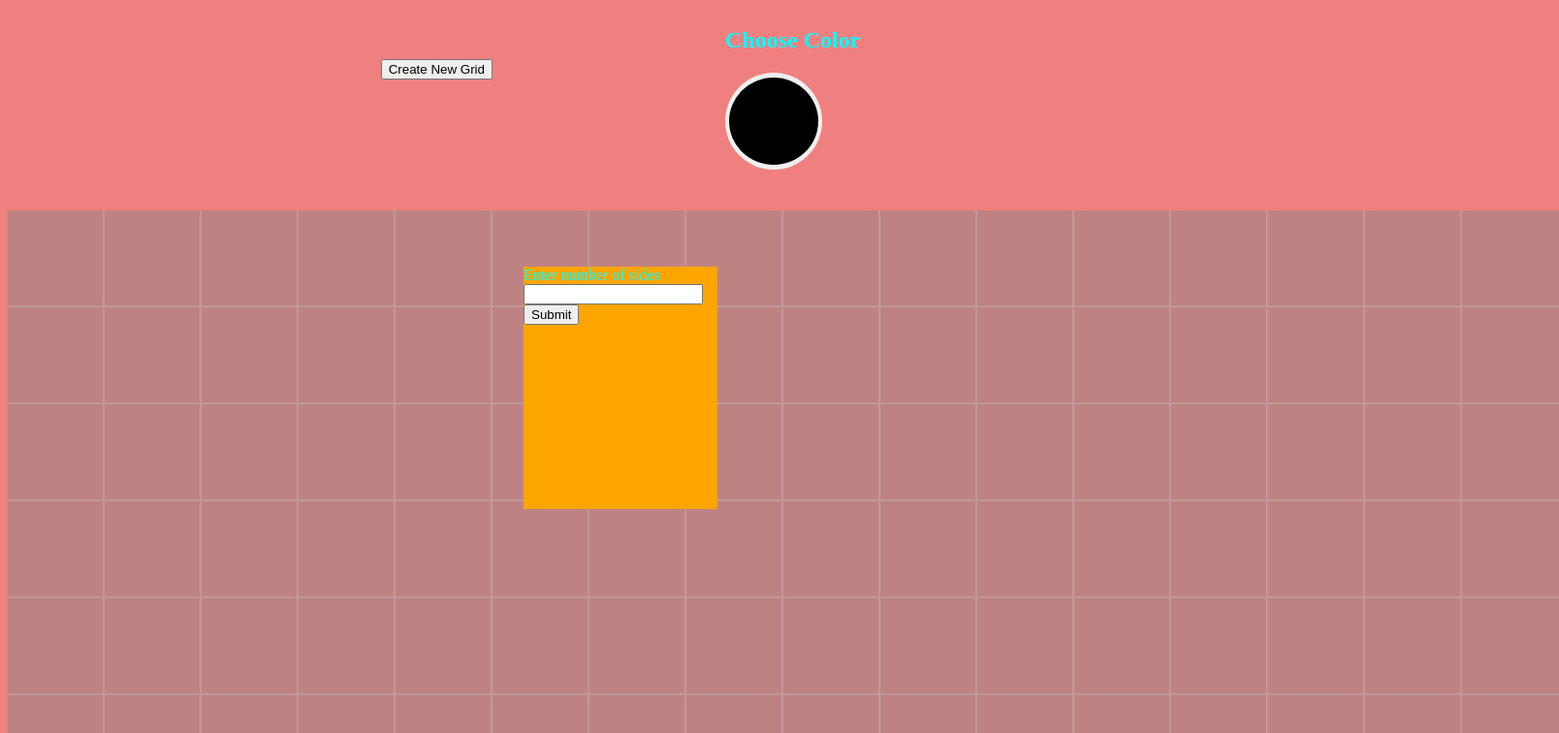
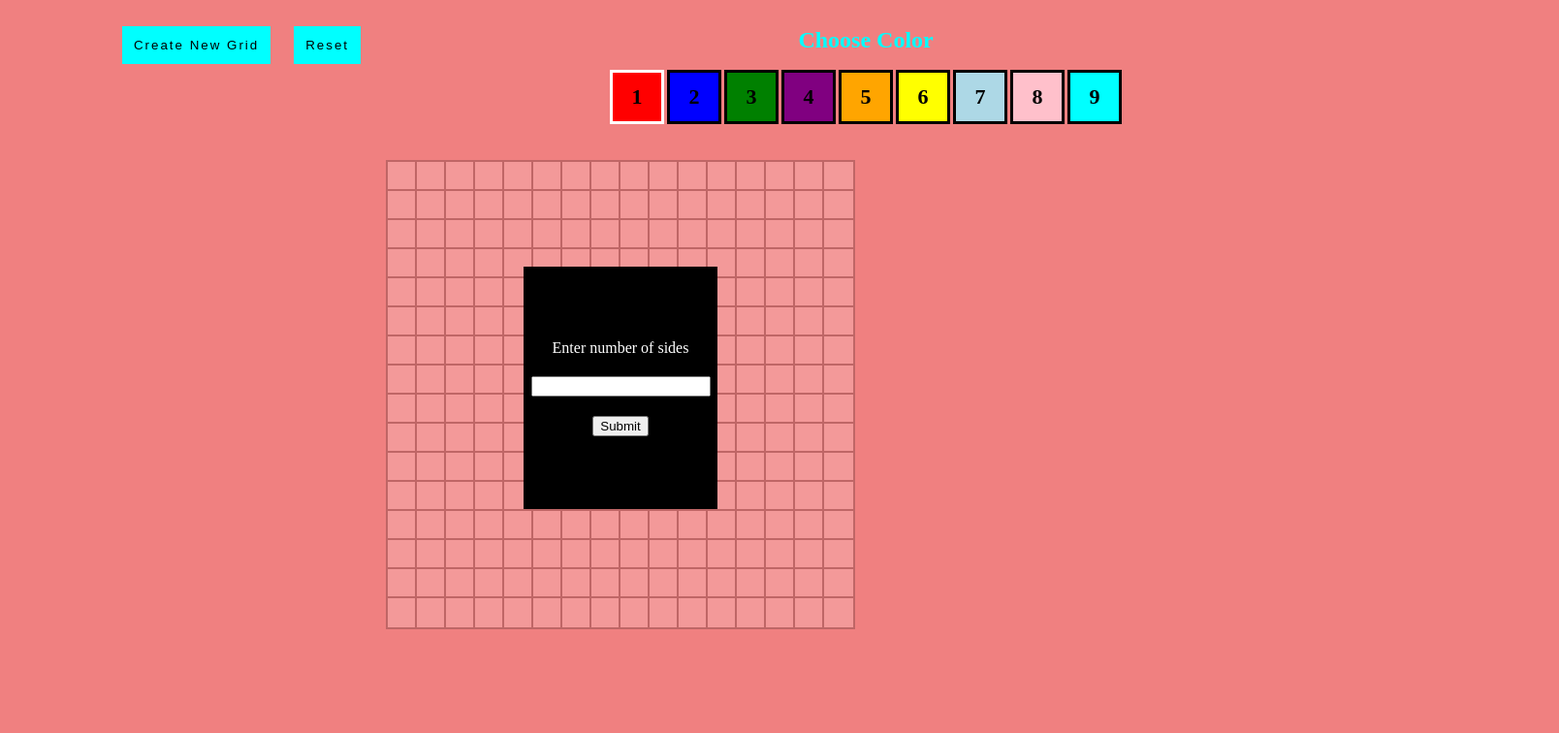
Before and after one commit to NotTooShabbyyy/EtchSketch, a plain HTML site: page index.html in a window 1280 px wide. Both pictures are taken after a click on the button "Create New Grid". Shown: the top 756 px of the page at 97% size, 1608 px wide, since content can reach past the window. Drawn offline with Linux system fonts and the light colour scheme.

Commit message:
Color selector at navigation bar is working, it is clickable and number binded too

```diff
--- a/index.html
+++ b/index.html
@@ -12,7 +12,10 @@
     <div class="grid-container">
         <div class="navbar-container">
             <div class="create-new-grid-container">
-                <button onclick="showPopup()">Create New Grid</button>
+                <div class="buttons-container">
+                    <button onclick="showPopup()">Create New Grid</button>
+                    <button id="reset-grid">Reset</button>
+                </div>
                 <div class="form-creation-container">
                     <form action="" id="gridCreate">
                         <label for="number_of_sides">Enter number of sides</label>
@@ -24,8 +27,39 @@
             </div>
 
             <div class="paintBrushes">
-                <h2>Choose Color</h5>
-                <input id="chooseColor" type="color" />
+                <h2>Choose Color</h2>
+                <!-- <input id="chooseColor" type="color" /> -->
+                 <div class="colorsContainer">
+                    <div id="color1" class="color">
+                        <h3>1</h3>
+                    </div>
+                    <div id="color2" class="color">
+                        <h3>2</h3>
+                    </div>
+                    <div id="color3" class="color">
+                        <h3>3</h3>
+                    </div>
+                    <div id="color4" class="color">
+                        <h3>4</h3>
+                    </div>
+                    <div id="color5" class="color">
+                        <h3>5</h3>
+                    </div>
+                    <div id="color6" class="color">
+                        <h3>6</h3>
+                    </div>
+                    <div id="color7" class="color">
+                        <h3>7</h3>
+                    </div>
+                    <div id="color8" class="color">
+                        <h3>8</h3>
+                    </div>
+                    <div id="color9" class="color">
+                        <h3>9</h3>
+                    </div>
+                </div>
+
+
             </div>
         </div>
 
--- a/index.js
+++ b/index.js
@@ -1,11 +1,92 @@
 let parentElement = document.querySelector(".container-element");
 let formElement = document.querySelector(".form-creation-container");
 let chooseColor = document.querySelector("#chooseColor");
-let currentColor = "black";
+let resetGridBtn = document.querySelector("#reset-grid");
+let widthOfEachSquare = 30;
+const colorsArray = ["red", "blue", "green", "purple", "orange", "yellow",
+              "lightBlue", "pink", "cyan"
+            ];
+let previousColorSelected = document.querySelector("#color1");
+
+let ableToDraw = true;
+
+
+let colorsContainer = document.querySelector(".colorsContainer");
+let colors = Array.from(document.querySelectorAll(".color"));
+
+colors.forEach((currentColorBox, index) => {
+    currentColorBox.style.backgroundColor = colorsArray[index];
+});
+
+function selectColor(event) {
+    // checks for keyboard number press to pick right color
+
+
+    if (event.type == "keypress") {
+        // if user presses on container element we exit out of this functio
 
 
 
-let currentColorSelected;
+            console.log(event.key)
+            previousColorSelected.style.outline = "3px solid black";
+            previousColorSelected = document.querySelector(`#color${event.key}`);
+            document.querySelector(`#color${event.key}`).style.outline = "3px solid white";
+
+    }
+
+    else if (event.type == "click") {
+        console.log("color is being pressed on");
+
+
+
+
+        // Checks to make sure its the color box being clicked and not the parent container element
+            if (event.target.className == "color" || event.target.parentNode.className == "color") {
+
+                let colorID;
+                colorID = event.target.parentNode.className == "color" ? event.target.parentNode.id : event.target.id;
+                console.log(colorID);
+                console.log("superr");
+                previousColorSelected.style.outline = "3px solid black";
+                previousColorSelected = document.querySelector(`#${colorID}`);
+                previousColorSelected.style.outline = "3px solid white";
+
+                console.log(previousColorSelected)
+
+
+
+
+
+
+            }
+
+
+    }
+}
+
+colorsContainer.addEventListener("click", (e) => {
+    selectColor(e);
+})
+
+
+// binds numbers on keyboard to color selector box
+
+document.addEventListener("keypress", (e) => {
+    selectColor(e);
+})
+
+
+
+
+
+
+
+
+
+
+
+
+
 
 function populateContainerElement(numberOfSides) {
     let totalNumberOfSquares = numberOfSides * numberOfSides;
@@ -14,27 +95,44 @@ function populateContainerElement(numberOfSides) {
         let childElement = document.createElement("div");
         childElement.className = "container-element-child";
         let originalColorChildElement = childElement.style.backgroundColor;
-        childElement.addEventListener('click', (e) => {
-            e.preventDefault();
-            console.log(randomColor());
-            childElement.style.backgroundColor = currentColor;
-        });
 
 
 
-        // This event will handle the player erasing the square box
-        childElement.addEventListener("contextmenu", (e) => {
-            e.preventDefault();
-            childElement.style.backgroundColor = originalColorChildElement;
-        })
+        // check if mouse is being clicked as well;
+       parentElement.addEventListener("mouseover", (e) => {
+        // sees if left mouse btn is being clicked
+            e.target.style.cursor = "pointer";
+
+
+
+            if (e.buttons == 1) {
+                e.target.style.backgroundColor = previousColorSelected.style.backgroundColor;
+
+                console.log("left thing has been clicked");
+            }
+
+            else if (e.buttons === 2) {
+                e.target.style.backgroundColor = "white";
+                e.target.setAttribute("data-colorSaved", "false")
+            }
+       });
+
+       parentElement.addEventListener("mouseout", (e) => {
+
+
+
+       });
+
+
+
         parentElement.appendChild(childElement);
     }
 
     // Set the total width of the container, to provide the container element
     // with the right number of rows
-    parentElement.style.width = (numberOfSides * 100) + "px";
+    parentElement.style.width = (numberOfSides * widthOfEachSquare) + "px";
 
-    console.log(parentElement.style.width);
+
 }
 
 function randomColor() {
@@ -68,15 +166,20 @@ createGridForm.addEventListener("submit", (e) => {
     formElement.style.display = "none";
     parentElement.innerHTML = "";
     parentElement.style["justify-content"] = "flex-start";
-    console.log(parentElement);
     parentElement.style.opacity = "1";
     populateContainerElement(newNumberOfSides);
-    console.log(e);
 });
 
 
-chooseColor.addEventListener("input", (event) => {
-    currentColor = event.target.value;
+// chooseColor.addEventListener("input", (event) => {
+//     currentColor = event.target.value;
+// })
+
+resetGridBtn.addEventListener("click", (e) => {
+    let grid_element_children = document.querySelectorAll(".container-element-child");
+    grid_element_children.forEach(gridBox => {
+        gridBox.style.backgroundColor = "white";
+    })
 })
 
 // This code will be for the paintbrush selector
--- a/styles/style.css
+++ b/styles/style.css
@@ -4,11 +4,17 @@ body {
 }
 
 .navbar-container {
-    display: flex;
+    display: grid;
+    grid-template-areas: "buttons chooseColor"
+                         ". colors";
     align-items: center;
     justify-content: center;
     column-gap: 240px;
     margin-bottom: 42px;
+}
+
+.buttons-container {
+    grid-area: buttons;
 }
 
 
@@ -17,17 +23,16 @@ body {
     flex-direction: row;
     margin: auto;
     flex-wrap: wrap;
-    outline: 2px solid coral;
+    outline: 2px solid black;
     justify-content: stretch;
 }
 
 .container-element-child {
-    background-color: darkCyan;
-    height: 100px;
-    width: 100px;
-    outline: 2px solid cyan;
+    background-color: white;
+    outline: 2px solid black;
+    height: 30px;
+    width: 30px;
 }
-
 
 .create-new-grid-container {
     display: flex;
@@ -39,13 +44,23 @@ body {
 .form-creation-container {
     width: 200px;
     height: 250px;
-    background-color: orange;
+    background-color: black;
+    color: white;
     position: absolute;
     top: 50%;
     left: 50%;
     transform: translate(-50%, -50%);
     display: none;
     z-index: 1;
+}
+
+#gridCreate {
+    display: flex;
+    flex-direction: column;
+    row-gap: 20px;
+    align-items: center;
+    justify-content: center;
+    height: 250px;
 }
 
 .sketch-container {
@@ -55,6 +70,42 @@ body {
 #error_sides {
     color: red;
     display: none;
+}
+.paintBrushes {
+
+}
+
+.paintBrushes h2 {
+    grid-area: chooseColor;
+    text-align: center;
+}
+
+.colorsContainer {
+    display: flex;
+    column-gap: 9px;
+}
+
+.color {
+    height: 50px;
+    width: 50px;
+    outline: 3px solid black;
+    display: flex;
+    justify-content: center;
+    align-items: center;
+}
+
+.color h3 {
+    color: black;
+    font-size: 22px;
+}
+
+#color1 {
+    outline: 3px solid white;
+}
+
+.color:hover {
+    outline: 3px solid white !important;
+    cursor: pointer;
 }
 
 .paintBrushes > input {
@@ -71,3 +122,25 @@ body {
     border-radius: 100%;
     background-color: none;
 }
+
+#chooseColor:hover {
+    outline: 3.1px solid black;
+    cursor: pointer;
+}
+
+.buttons-container > button {
+    margin-right: 20px;
+}
+
+button {
+    background-color: cyan;
+    border: none;
+    padding: 12px;
+    outline: none;
+    letter-spacing: 2px;
+}
+
+button:hover {
+    cursor: pointer;
+    outline: 3.1px solid black;
+}
```
